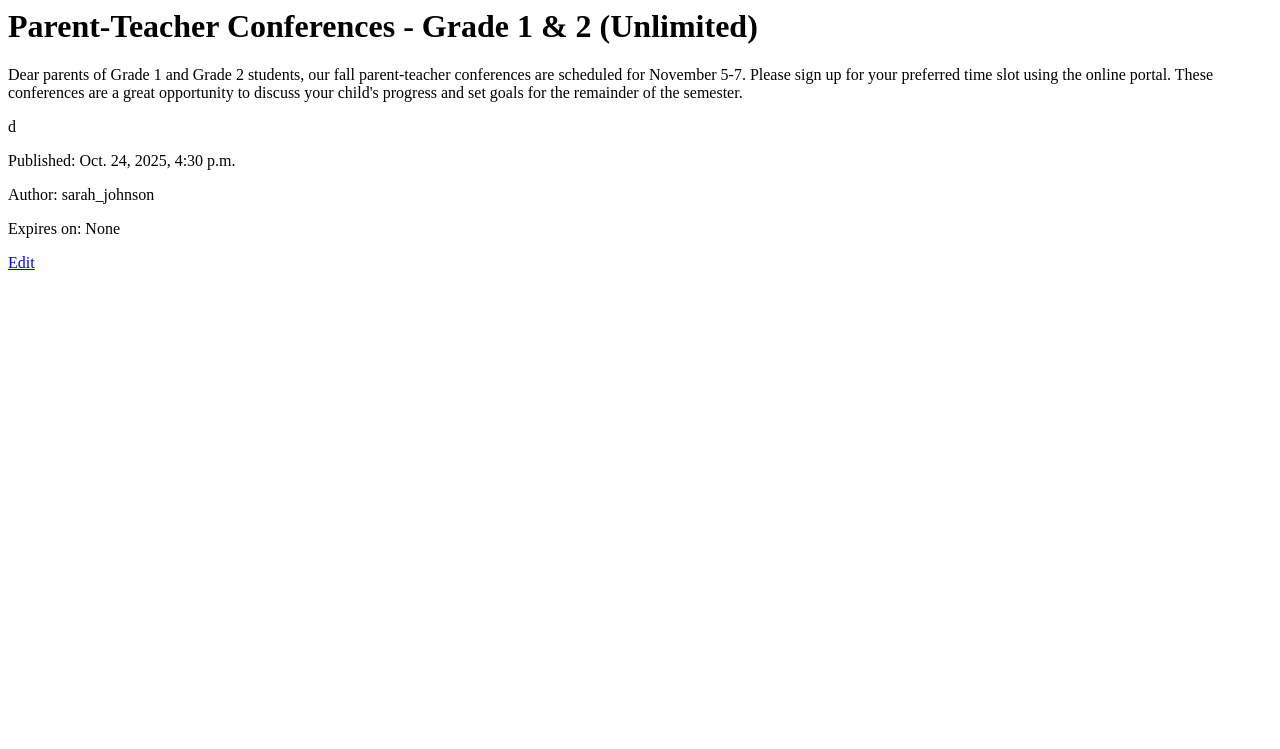
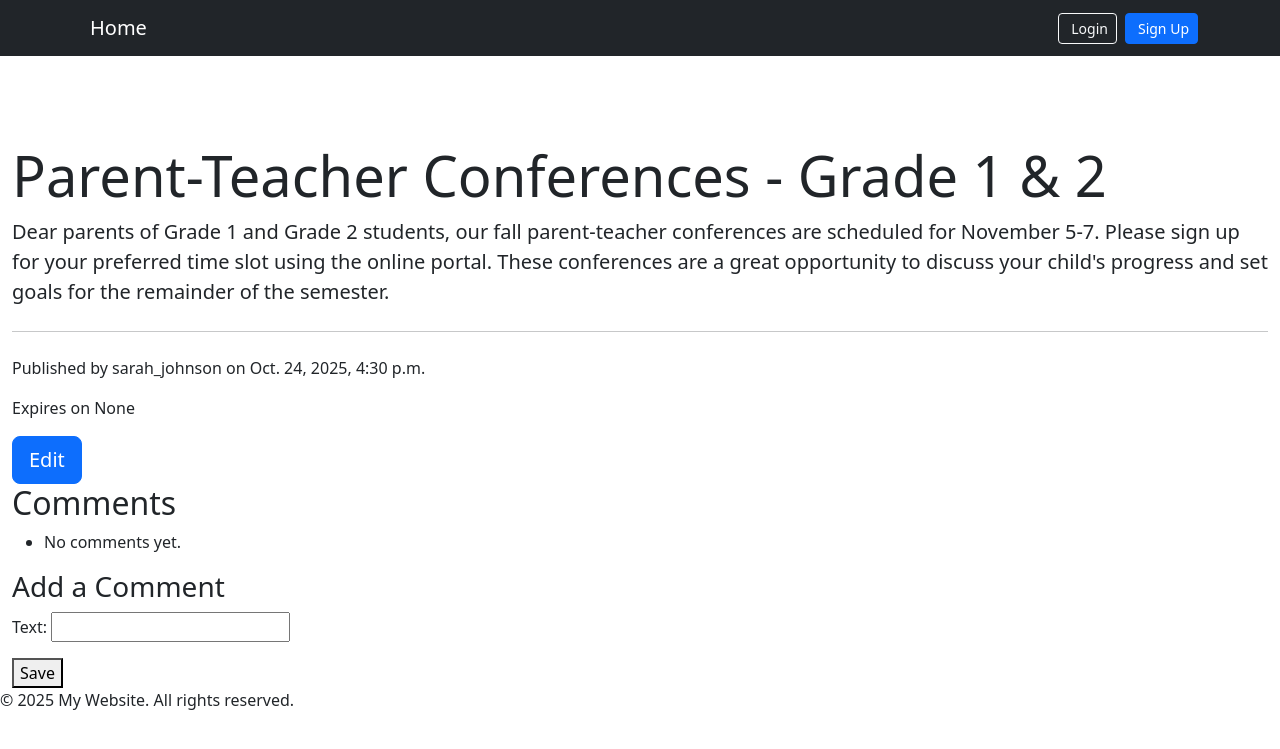
Before and after one commit to supermaro84/school-app, a Django app: page /announcements/2/ in a window 1280 px wide. Shown: the top 749 px of the page. Run offline with Django 5.2, Linux system fonts and the light colour scheme; data comes from the database, SQL or seed files in the repository; both versions use the stored data as it was after the commit; some libraries are stand-ins or nearby versions.

Commit message:
wip: addd base template, work on style

```diff
--- a/school_app/announcements/forms.py
+++ b/school_app/announcements/forms.py
@@ -1,5 +1,5 @@
 from django import forms
-from .models import Announcement
+from .models import Announcement,AnnouncementComment
 from django.contrib.auth.models import Group
 
 class AnnouncementForm(forms.ModelForm):
@@ -15,3 +15,8 @@ class AnnouncementForm(forms.ModelForm):
     class Meta:
         model = Announcement
         fields = ['title', 'text', 'groups', 'users', 'exp_date']
+
+class AnnouncementCommentForm(forms.ModelForm):
+    class Meta:
+        model = AnnouncementComment
+        fields = ['text']
--- a/school_app/announcements/models.py
+++ b/school_app/announcements/models.py
@@ -20,9 +20,9 @@ class Announcement(models.Model):
 
 
 class AnnouncementComment(models.Model):
-    announcement = models.ForeignKey(Announcement, on_delete=models.CASCADE)
+    announcement = models.ForeignKey(Announcement,related_name='comments', on_delete=models.CASCADE) #related_name helps to match announcement with this
     author = models.ForeignKey(
         User, on_delete=models.CASCADE, related_name="announcement_comments"
     )
-    comment_date = models.DateTimeField("published comment date")
+    comment_date = models.DateTimeField("published comment date",auto_now_add=True)
     text = models.CharField(max_length=500)
--- a/school_app/announcements/templates/announcement.html
+++ b/school_app/announcements/templates/announcement.html
@@ -1,6 +1,32 @@
-<h1>{{ announcement.title }} ({{ expired }})</h1>
-<p>{{ announcement.text }}</p>d
-<p>Published: {{ announcement.pub_date }}</p>
-<p>Author: {{ announcement.author }}</p>
-<p>Expires on: {{ announcement.exp_date }}</p>
-<a href="{% url 'announcement_edit' announcement.pk %}" class="btn btn-primary">Edit</a>
+
+{% extends 'base.html' %}
+
+{% block title %}Announcements{% endblock %}
+
+{% block content %}
+<h1><span class="badge badge-primary">New</span></h1>
+<div class="jumbotron">
+  <h1 class="display-4">{{ announcement.title }} </h1>
+  <p class="lead">{{ announcement.text }}</p>
+  <hr class="my-4">
+  <p>Published by {{ announcement.author }} on {{ announcement.pub_date }}</p>
+  <p>Expires on {{ announcement.exp_date }}</p>
+  <a class="btn btn-primary btn-lg" href="{% url 'announcement_edit' announcement.pk %}" role="button">Edit</a>
+</div>
+
+<h2>Comments</h2>
+<ul>
+    {% for comment in announcement.comments.all %}
+        <li><h3>{{ comment.author }} on {{ comment.comment_date }}</h3> {{ comment.text }}</li>
+    {% empty %}
+        <li>No comments yet.</li>
+    {% endfor %}
+</ul>
+
+<h3>Add a Comment</h3>
+<form method="post">
+        {% csrf_token %}
+        {{ form.as_p }}
+        <button type="submit">Save</button>
+    </form>
+{% endblock %}
--- a/school_app/announcements/views.py
+++ b/school_app/announcements/views.py
@@ -1,10 +1,13 @@
 from django.shortcuts import render,get_object_or_404
-from .models import Announcement
-from .forms import AnnouncementForm
+from .models import Announcement, AnnouncementComment
+from .forms import AnnouncementForm, AnnouncementCommentForm
 from django.views.generic import CreateView,UpdateView
 import datetime
 from zoneinfo import ZoneInfo
 from school_app.settings import TIME_ZONE
+from django.views.generic import DetailView
+from django.views.generic.edit import FormMixin
+from django.urls import reverse
 
 # Create your views here.
 def show_announcement_by_id(request, pk):
@@ -36,3 +39,55 @@ class EditAnnouncementView(UpdateView):
     def form_valid(self, form):
         form.instance.author = self.request.user
         return super().form_valid(form)
+
+class CreateAnnouncementCommentView(CreateView):
+    model = AnnouncementComment
+    form_class = AnnouncementCommentForm
+    template_name = 'announcement.html'
+
+
+class AnnouncementDetailView(FormMixin, DetailView):
+    model = Announcement
+    template_name = 'announcement.html'
+    context_object_name = 'announcement'
+    form_class = AnnouncementCommentForm
+
+    def get_status(self,announcement):
+        if announcement.exp_date is None:
+            return "Unlimited"
+        elif announcement.exp_date > datetime.datetime.now(tz=ZoneInfo(TIME_ZONE)):
+            return "Active"
+        elif announcement.exp_date < datetime.datetime.now(tz=ZoneInfo(TIME_ZONE)):
+            return "Expired"
+    # Logic to retrieve and display announc
+
+    def get_context_data(self, **kwargs):
+        # Get the default context data
+        context = super().get_context_data(**kwargs)
+
+        # Add the form to the context
+        context['form'] = self.get_form()
+
+        # Add the comments for the current announcement
+        context['comments'] = self.object.comments.all()  # All comments related to this announcement
+        context['status'] = self.get_status(self.object)
+        return context
+
+    def get_success_url(self):
+        return reverse('announcement_detail', kwargs={'pk': self.object.pk})
+
+    def post(self, request, *args, **kwargs):
+        # self.get_object() loads the announcement
+        self.object = self.get_object()
+        form = self.get_form()
+        if form.is_valid():
+            return self.form_valid(form)
+        else:
+            return self.form_invalid(form)
+
+    def form_valid(self, form):
+        # Assign the logged-in user and related announcement
+        form.instance.author = self.request.user
+        form.instance.announcement = self.get_object()
+        form.save()
+        return super().form_valid(form)
--- a/school_app/landing/views.py
+++ b/school_app/landing/views.py
@@ -14,6 +14,10 @@ def index(request):
     return render(request, "landing.html", {"announcements": announcements})
 
 
+def announcements_page(request):
+    announcements = Announcement.objects.all()
+    announcements = sorted(announcements, key=lambda x: x.pub_date, reverse=True)
+    return render(request, "announcements_page.html", {"announcements": announcements})
 class CustomLoginView(LoginView):
     template_name = 'registration/login.html'
     redirect_authenticated_user = True
--- a/school_app/school_app/settings.py
+++ b/school_app/school_app/settings.py
@@ -25,7 +25,7 @@ SECRET_KEY = "django-insecure-q=v6i6^z_3(zrya@s=_%wg-)i*q=-ty=7b0w%h*ae()n0ro%(j
 # SECURITY WARNING: don't run with debug turned on in production!
 DEBUG = True
 
-ALLOWED_HOSTS = []
+ALLOWED_HOSTS = ['192.168.0.117','localhost','127.0.0.1']
 
 
 # Application definition
@@ -58,7 +58,7 @@ ROOT_URLCONF = "school_app.urls"
 TEMPLATES = [
     {
         "BACKEND": "django.template.backends.django.DjangoTemplates",
-        "DIRS": [],
+        "DIRS": [BASE_DIR / 'templates'],
         "APP_DIRS": True,
         "OPTIONS": {
             "context_processors": [
--- a/school_app/school_app/urls.py
+++ b/school_app/school_app/urls.py
@@ -20,7 +20,7 @@ from django.urls import path
 from django.contrib.auth import views as auth_views
 from landing import views
 from landing.views import CustomLoginView, CustomLogoutView, SignUpView
-from announcements.views import show_announcement_by_id,CreateAnnouncementView,EditAnnouncementView
+from announcements.views import show_announcement_by_id,CreateAnnouncementView,EditAnnouncementView,AnnouncementDetailView
 
 urlpatterns = [
     path("", views.index, name="landing"),
@@ -38,7 +38,8 @@ urlpatterns = [
     path("reset/done/", auth_views.PasswordResetCompleteView.as_view(), name="password_reset_complete"),
 
     # Announcement URLs
-    path("announcements/<int:pk>/", show_announcement_by_id, name="announcement_detail"),
+    path("announcements/", views.announcements_page, name="announcements_page"),
+    path("announcements/<int:pk>/", AnnouncementDetailView.as_view(), name="announcement_detail"),
     path("announcements/create/", CreateAnnouncementView.as_view(), name="announcement_create"),
     path("announcements/<int:pk>/edit/", EditAnnouncementView.as_view(), name="announcement_edit"),
 ]
--- /dev/null
+++ b/school_app/templates/base.html
@@ -0,0 +1,67 @@
+{% load django_bootstrap5 %}
+
+<!DOCTYPE html>
+<html lang="en">
+<head>
+    <meta charset="UTF-8">
+    <meta name="viewport" content="width=device-width, initial-scale=1">
+    <title>{% block title %}My Website{% endblock %}</title>
+    <script src='https://cdn.jsdelivr.net/npm/fullcalendar@6.1.9/index.global.min.js'></script>
+    {% bootstrap_css %}
+</head>
+
+<body>
+    <nav class="navbar navbar-expand-lg navbar-dark bg-dark">
+        <div class="container" style="width: 100%;">
+            <a class="navbar-brand" href="{% url 'landing' %}">
+                <i class="fas fa-graduation-cap me-2"></i>Home
+            </a>
+            {% if user.is_authenticated %}
+            <a class="navbar-brand" href="{% url 'landing' %}">
+                <i class="fas fa-graduation-cap me-2"></i>Calendar
+            </a>
+            <a class="navbar-brand" href="{% url 'announcements_page' %}">
+                <i class="fas fa-graduation-cap me-2"></i>Announcements
+            </a>
+            <a class="navbar-brand" href="{% url 'landing' %}">
+                <i class="fas fa-graduation-cap me-2"></i>Messages
+            </a>
+            {% endif %}
+            <div class="navbar-nav ms-auto">
+                {% if user.is_authenticated %}
+                    <span class="navbar-text me-3">
+                        Welcome, {{ user.first_name|default:user.username }}!
+                    </span>
+                    <form method="post" action="{% url 'logout' %}" class="d-inline">
+                        {% csrf_token %}
+                        <button type="submit" class="btn btn-outline-light btn-sm">
+                            <i class="fas fa-sign-out-alt me-1"></i>Logout
+                        </button>
+                    </form>
+                    <button type="submit" class="btn btn-outline-light btn-sm d-inline" >
+                            <i class="fas fa-sign-out-alt me-1"></i>Logout
+                        </button>
+
+                {% else %}
+                    <a class="btn btn-outline-light btn-sm me-2" href="{% url 'login' %}">
+                        <i class="fas fa-sign-in-alt me-1"></i>Login
+                    </a>
+                    <a class="btn btn-primary btn-sm" href="{% url 'signup' %}">
+                        <i class="fas fa-user-plus me-1"></i>Sign Up
+                    </a>
+                {% endif %}
+            </div>
+        </div>
+    </nav>
+
+    <div id="content" class="container-fluid mt-4">
+        {% block content %}
+        <!-- Default content, can be overridden in child templates -->
+        {% endblock %}
+    </div>
+    <footer>
+        <p>&copy; 2025 My Website. All rights reserved.</p>
+    </footer>
+    {% bootstrap_javascript %}
+</body>
+</html>
```
Also changed, not shown: school_app/announcements/templates/announcements_page.html (added, +22 -0 lines), school_app/landing/templates/landing.html (+7 -61 lines), school_app/db.sqlite3, 1 other file.
